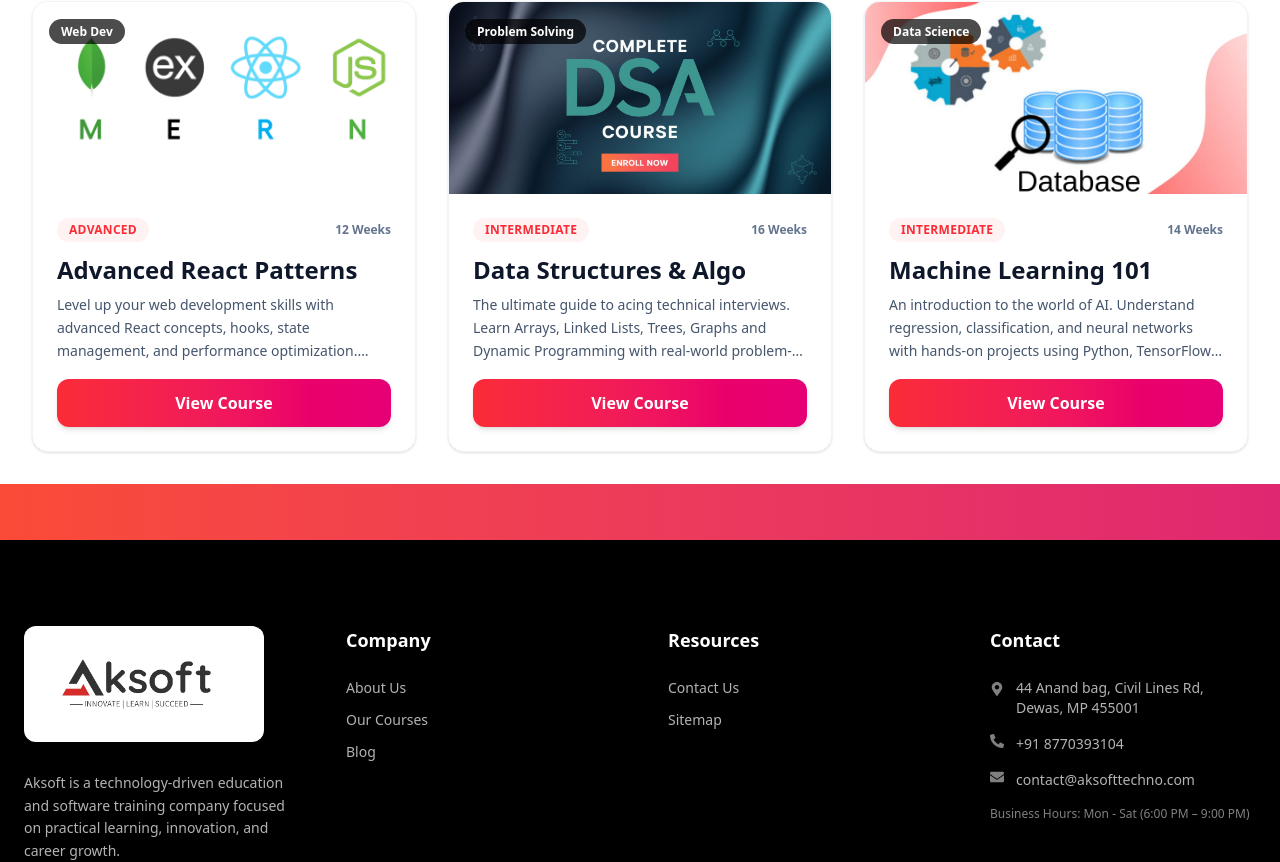
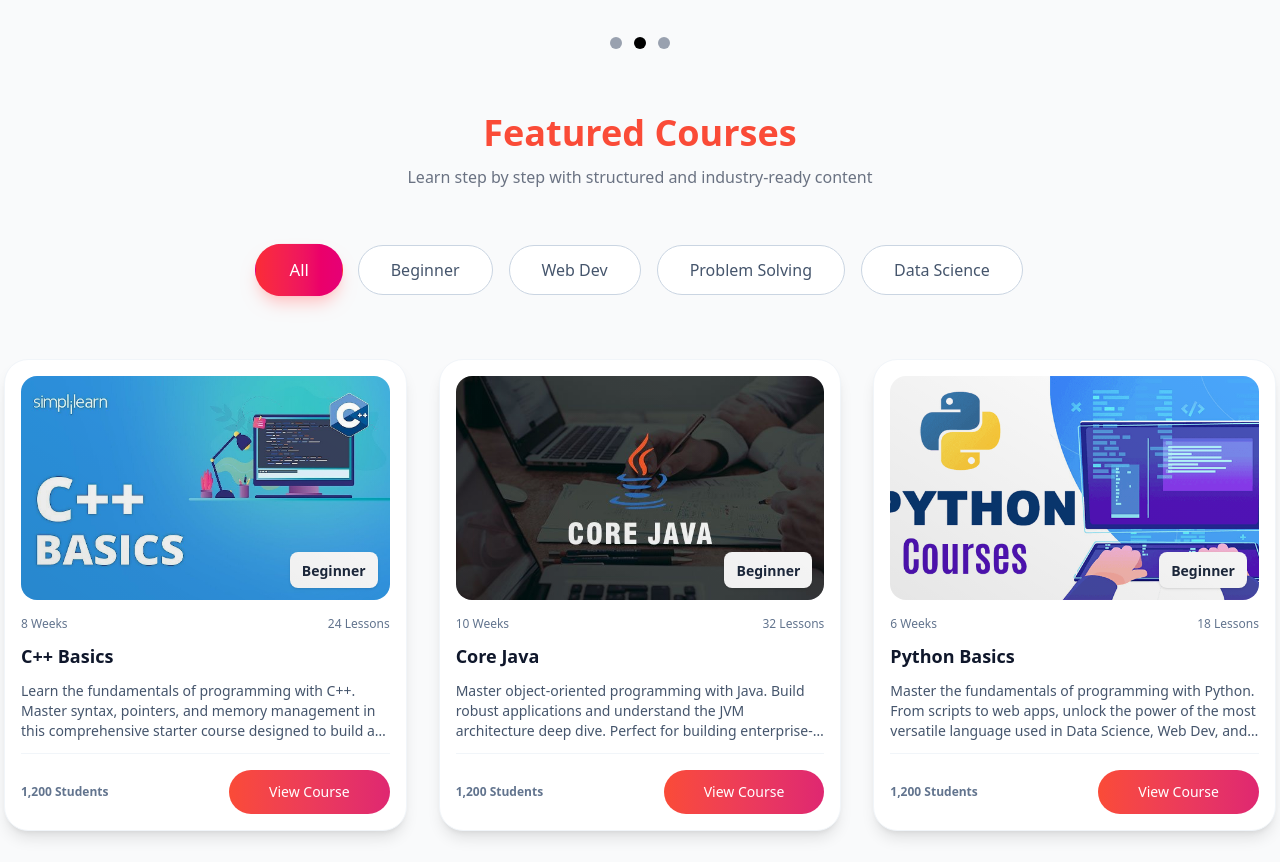
Before and after one commit to tushar598/Aksoft, a React (Vite) app in the folder client/: page /course in a window 1280 px wide. Shown: the part 1623-2485 px from the top of the page. Built offline with nearby package versions, Linux system fonts and the light colour scheme.

Commit message:
code done for cards page

```diff
--- a/client/src/components/HomePage/CarousalSection.jsx
+++ b/client/src/components/CourseComponents/CarousalSection.jsx
@@ -111,7 +111,8 @@ const CarousalSection = () => {
         <motion.div
           key={index}
           custom={direction}
-          className="absolute inset-0 p-5 flex flex-col lg:flex-row items-center justify-center bg-[#f5f5f7] px-6 lg:px-20"
+          className="absolute inset-0 p-5 flex flex-col lg:flex-row items-center shadow-t-lg rounded-2xl
+            justify-center  px-6 lg:px-20"
           variants={{
             enter: { opacity: 0 },
             center: { opacity: 1 },
--- a/client/src/components/CourseComponents/CourseCards.jsx
+++ b/client/src/components/CourseComponents/CourseCards.jsx
@@ -3,49 +3,61 @@ import React from "react";
 
 const CourseCard = ({ course }) => {
   return (
-    <div className="course-card group bg-white rounded-2xl overflow-hidden shadow-sm hover:shadow-xl transition-all duration-300 border border-slate-100 flex flex-col h-full transform hover:-translate-y-1">
-      {/* Image Container */}
-      <div className="relative h-48 overflow-hidden">
+    <div className="rounded-3xl bg-white border border-slate-100 shadow-lg hover:shadow-2xl transition-all duration-300 transform hover:-translate-y-2 flex flex-col h-full">
+      <div className="flex flex-col h-full p-4">
+        {/* Image Section */}
+        <div className="relative h-48 sm:h-56 w-full rounded-2xl overflow-hidden bg-slate-100 mb-4">
           <img
             src={course.image}
             alt={course.title}
-          className="w-full h-full object-cover transition-transform duration-500 group-hover:scale-105"
+            loading="lazy"
+            className="w-full h-full object-fill md:object-cover"
           />
 
-        {/* Category Badge */}
-        <div className="absolute top-4 left-4">
-          <span className="px-3 py-1 text-xs font-semibold text-white bg-black/70 rounded-full backdrop-blur">
-            {course.category}
+          {/* Level Badge */}
+          <div className="absolute bottom-3 right-3 bg-white px-3 py-1.5 rounded-lg shadow-sm">
+            <span className="text-sm font-bold text-slate-800">
+              {course.level}
             </span>
           </div>
+
+          <div className="absolute inset-0 bg-gradient-to-tr from-black/10 to-transparent pointer-events-none" />
         </div>
 
         {/* Content */}
-      <div className="p-6 flex flex-col flex-grow">
-        {/* Level */}
-        <div className="flex items-center justify-between mb-3">
-          <span className="inline-block px-3 py-1 text-xs font-bold tracking-wide uppercase text-red-500 bg-red-50 rounded-full">
-            {course.level}
-          </span>
-          <span className="text-slate-500 text-xs font-bold ml-2">{course.duration}</span>
+        <div className="flex flex-col gap-3 flex-grow">
+          {/* Meta Row */}
+          <div className="flex justify-between items-center text-xs font-medium text-slate-500">
+            <span>{course.duration}</span>
+            {course.lessons && <span>{course.lessons} Lessons</span>}
           </div>
 
           {/* Title */}
-        <h3 className="text-2xl font-bold text-slate-900 mb-2 group-hover:text-red-500 transition-colors">
+          <h3 className="text-lg font-bold text-slate-900 leading-snug line-clamp-2">
             {course.title}
           </h3>
 
           {/* Description */}
-        <p className="text-slate-600 text-sm leading-relaxed mb-4 flex-grow line-clamp-3">
+          <p className="text-sm text-slate-600 line-clamp-3">
             {course.description}
           </p>
 
+          {/* Footer */}
+          <div className="mt-auto pt-4 border-t border-slate-100 flex justify-between items-center">
+            {course.students && (
+              <span className="text-xs font-semibold text-slate-500">
+                {course.students.toLocaleString()} Students
+              </span>
+            )}
 
-
-        {/* CTA */}
-        <Link to={`/course/${course.link}`} className="w-full py-3 px-4 bg-gradient-to-r from-red-500 to-pink-600 text-white text-center font-semibold rounded-xl shadow-md hover:shadow-lg hover:from-red-600 hover:to-pink-700 active:scale-[0.98] transition-all duration-200">
+            <Link
+              to={`/course/${course.link}`}
+              className="px-3 py-3 md:px-10 rounded-full bg-gradient-to-r from-[#fa4b37] to-[#df2771] text-white text-sm hover:shadow-lg transition-all"
+            >
               View Course
             </Link>
+          </div>
+        </div>
       </div>
     </div>
   );
--- a/client/src/components/CourseComponents/CourseSection.jsx
+++ b/client/src/components/CourseComponents/CourseSection.jsx
@@ -3,6 +3,7 @@ import gsap from "gsap";
 import { ScrollTrigger } from "gsap/ScrollTrigger";
 import { COURSES, CATEGORIES } from "./courseconstants";
 import CourseCard from "./CourseCards";
+import CarousalSection from "./CarousalSection";
 
 gsap.registerPlugin(ScrollTrigger);
 
@@ -49,11 +50,12 @@ const CourseSection = () => {
   return (
     <section
       id="courses"
-      className="py-8 px-4 sm:px-6 lg:px-8 max-w-7xl mx-auto min-h-screen"
+      className="py-8 px-2 sm:px-6 lg:px-1 max-w-7xl bg-[#f9fafb] mx-auto min-h-screen"
       ref={containerRef}
     >
+      <CarousalSection />
       {/* Heading */}
-      <div className="text-center max-w-3xl mx-auto mb-14">
+      <div className="text-center max-w-3xl mx-auto mb-14 mt-10">
         <h2 className="text-4xl font-semibold text-[#fa4b37]">
           Featured Courses
         </h2>
--- a/client/src/components/CourseComponents/courseconstants.js
+++ b/client/src/components/CourseComponents/courseconstants.js
@@ -13,6 +13,7 @@ export const COURSES = [
     description:
       "Learn the fundamentals of programming with C++. Master syntax, pointers, and memory management in this comprehensive starter course designed to build a strong foundation for computer science.",
     category: "Beginner",
+    students : 1200,
     level: "Beginner",
     image: "/card01.jpg",
     link: "cpp",
@@ -28,6 +29,7 @@ export const COURSES = [
       "Master object-oriented programming with Java. Build robust applications and understand the JVM architecture deep dive. Perfect for building enterprise-level applications.",
     category: "Problem Solving",
     level: "Beginner",
+    students : 1200,
     image: "/card02.jpg",
     link: "corejava",
     color: "#ef4444",
@@ -42,6 +44,7 @@ export const COURSES = [
       "Master the fundamentals of programming with Python. From scripts to web apps, unlock the power of the most versatile language used in Data Science, Web Dev, and Automation.",
     category: "Beginner",
     level: "Beginner",
+    students : 1200,
     image: "/card03.png",
     link: "pythonbasics",
     color: "#eab308",
@@ -56,6 +59,7 @@ export const COURSES = [
       "Level up your web development skills with advanced React concepts, hooks, state management, and performance optimization. Build scalable front-end architectures.",
     category: "Web Dev",
     level: "Advanced",
+    students : 1200,
     image: "/card06.jpg",
     link: "mernstack",
     color: "#06b6d4",
@@ -70,6 +74,7 @@ export const COURSES = [
       "The ultimate guide to acing technical interviews. Learn Arrays, Linked Lists, Trees, Graphs and Dynamic Programming with real-world problem-solving examples.",
     category: "Problem Solving",
     level: "Intermediate",
+    students : 1200,
     image: "/card09.jpg",
     link: "dsafoundations",
     color: "#8b5cf6",
@@ -84,6 +89,7 @@ export const COURSES = [
       "An introduction to the world of AI. Understand regression, classification, and neural networks with hands-on projects using Python, TensorFlow and Scikit-learn.",
     category: "Data Science",
     level: "Intermediate",
+    students : 1200,
     image: "/card08.jpg",
     link: "dbms",
     color: "#10b981",
--- a/client/src/pages/CoursePage.jsx
+++ b/client/src/pages/CoursePage.jsx
@@ -2,12 +2,13 @@ import React from "react";
 import HeroSection from "../components/CourseComponents/HeroSection";
 import CourseSection from "../components/CourseComponents/CourseSection";
 
+
 const CoursePage = () => {
   return (
-    <>
+    <div className="bg-[#f9fafb]">
       <HeroSection />
       <CourseSection />
-    </>
+    </div>
   );
 };
 
```
Lines whose indentation alone changed are shown as unchanged.
